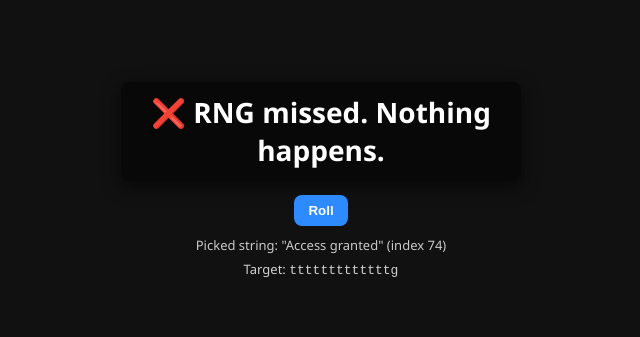
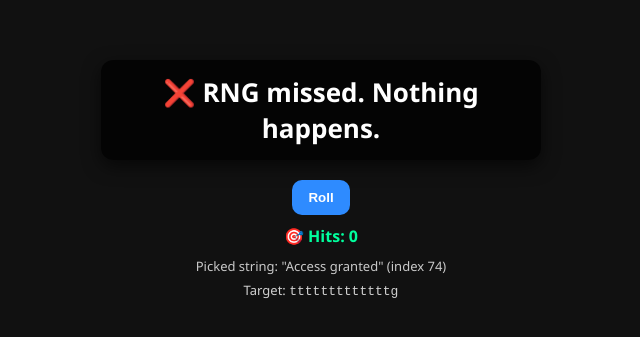
Before and after one commit to Criptism/RobloxScripts, a plain HTML site: page IMPORTANT/index.html in a window 1280 px wide. Shown: the part 221-558 px from the top of the page, without its empty margins (319-959 px from the left). Drawn offline with Linux system fonts and the light colour scheme.

Commit message:
Enhance RNG GUI with counter and styling updates
Updated title and styling for improved UI. Added a counter for hits on the RNG.

```diff
--- a/IMPORTANT/index.html
+++ b/IMPORTANT/index.html
@@ -3,7 +3,7 @@
 <head>
   <meta charset="utf-8" />
   <meta name="viewport" content="width=device-width,initial-scale=1" />
-  <title>RNG GUI (100 Strings)</title>
+  <title>RNG GUI (100 Strings + Counter)</title>
   <style>
     html,body{
       height:100%;
@@ -18,21 +18,26 @@
 
     .container{
       text-align:center;
+      display:flex;
+      flex-direction:column;
+      align-items:center;
+      justify-content:center;
     }
 
     .label {
       width: 400px;
-      height: 100px;
+      min-height: 80px;
       display:flex;
       align-items:center;
       justify-content:center;
-      margin: 0 auto 14px auto;
-      background: rgba(0,0,0,0.55);
-      border-radius: 8px;
+      margin-bottom: 20px;
+      background: rgba(0,0,0,0.75);
+      border-radius: 12px;
       font-weight:700;
-      font-size: clamp(18px, 3.5vw, 28px);
-      box-shadow: 0 6px 18px rgba(0,0,0,0.6), inset 0 1px 0 rgba(255,255,255,0.02);
+      font-size: clamp(18px, 3.5vw, 26px);
+      box-shadow: 0 6px 18px rgba(0,0,0,0.6);
       user-select: none;
+      padding: 10px 20px;
     }
 
     .sub {
@@ -42,64 +47,65 @@
     }
 
     button {
-      padding: 8px 14px;
-      border-radius: 8px;
+      padding: 10px 16px;
+      border-radius: 10px;
       border: 0;
       background: #2e8bff;
       color: #fff;
       font-weight:600;
       cursor:pointer;
+      transition: background 0.15s;
     }
 
+    button:hover { background: #1c70d8; }
     button:active { transform: translateY(1px); }
+
     .picked {
       margin-top: 10px;
       font-size: 13px;
       opacity: 0.9;
       color: #ddd;
     }
+
+    .counter {
+      margin-top: 10px;
+      font-size: 16px;
+      color: #00ff9d;
+      font-weight: 600;
+    }
   </style>
 </head>
 <body>
   <div class="container">
     <div id="label" class="label">...</div>
-    <div>
-      <button id="rollBtn">Roll</button>
-    </div>
+    <button id="rollBtn">Roll</button>
+    <div id="counter" class="counter">🎯 Hits: 0</div>
     <div id="picked" class="picked" aria-live="polite"></div>
     <div class="sub">Target: <code>tttttttttttttg</code></div>
   </div>
 
   <script>
-    // Generate 100 random strings + your target
     const strings = [
-      "tttttttttttttg", // target
-      "Yes!", "No!", "Maybe...", "Hmm...", "Error: undefined", "Success!",
-      "Try again later", "Absolutely!", "Probably not", "Wait—what?",
-      "Loading...", "Done!", "Calculating...", "Processing...",
-      "Lucky guess?", "Better luck next time!", "Not today", "Whoops!",
-      "Yesn't", "Why tho?", "You wish!", "Suspicious...", "Almost!", "Retry?",
-      "Boom!", "Kaboom!", "System overloaded", "404 Not Found",
-      "Approved", "Denied", "Granted", "Refused", "It’s fate!", "Coin flip...",
-      "Heads!", "Tails!", "Yup", "Nope", "Try harder!", "L",
-      "W", "Maybe later", "Hmmmm", "Suspense...", "Wait for it...", "Ha!",
-      "Glitched?", "Randomized!", "Pick again", "Recalculating...",
-      "Deja vu", "In progress...", "Pending...", "Done already?", "Yay!",
-      "Bruh", "Seriously?", "Hmm.", "Oh no", "Oh yes", "Why not?",
-      "Wait...", "Processing error", "Debugging...", "Restart required",
-      "Rebooting...", "Reticulating splines...", "Loading data...",
-      "Success!!", "Try one more time", "No signal", "Powering up...",
-      "Access granted", "Access denied", "Hello world!", "Ping!", "Pong!",
-      "Beep boop", "Calculating odds...", "Luck = 0", "Luck = 100",
-      "This is fine", "That’s illegal", "Corrupted", "Rewriting reality...",
-      "You saw nothing", "RNG loves you", "RNG hates you", "Neutral outcome",
-      "Cosmic balance...", "Out of bounds", "Random seed", "Try again?",
-      "Maybe yes", "Maybe no", "Quantum fluctuation", "Entropy rising..."
+      "tttttttttttttg", "Yes!", "No!", "Maybe...", "Hmm...", "Error: undefined", "Success!",
+      "Try again later", "Absolutely!", "Probably not", "Wait—what?", "Loading...", "Done!",
+      "Calculating...", "Processing...", "Lucky guess?", "Better luck next time!", "Not today",
+      "Whoops!", "Yesn't", "Why tho?", "You wish!", "Suspicious...", "Almost!", "Retry?",
+      "Boom!", "Kaboom!", "System overloaded", "404 Not Found", "Approved", "Denied", "Granted",
+      "Refused", "It’s fate!", "Coin flip...", "Heads!", "Tails!", "Yup", "Nope", "Try harder!",
+      "L", "W", "Maybe later", "Hmmmm", "Suspense...", "Wait for it...", "Ha!", "Glitched?",
+      "Randomized!", "Pick again", "Recalculating...", "Deja vu", "In progress...", "Pending...",
+      "Done already?", "Yay!", "Bruh", "Seriously?", "Hmm.", "Oh no", "Oh yes", "Why not?",
+      "Wait...", "Processing error", "Debugging...", "Restart required", "Rebooting...",
+      "Reticulating splines...", "Loading data...", "Success!!", "Try one more time", "No signal",
+      "Powering up...", "Access granted", "Access denied", "Hello world!", "Ping!", "Pong!",
+      "Beep boop", "Calculating odds...", "Luck = 0", "Luck = 100", "This is fine",
+      "That’s illegal", "Corrupted", "Rewriting reality...", "You saw nothing", "RNG loves you",
+      "RNG hates you", "Neutral outcome", "Cosmic balance...", "Out of bounds", "Random seed",
+      "Try again?", "Maybe yes", "Maybe no", "Quantum fluctuation", "Entropy rising..."
     ];
 
     const TARGET = "tttttttttttttg";
 
-    // Secure random integer
     function randomIndex(max) {
       if (window.crypto && window.crypto.getRandomValues) {
         const arr = new Uint32Array(1);
@@ -111,6 +117,9 @@
     const labelEl = document.getElementById('label');
     const pickedEl = document.getElementById('picked');
     const rollBtn = document.getElementById('rollBtn');
+    const counterEl = document.getElementById('counter');
+
+    let hitCount = 0;
 
     function rollOnce() {
       const idx = randomIndex(strings.length);
@@ -118,11 +127,13 @@
 
       if (picked === TARGET) {
         labelEl.textContent = "🎯 RNG hit! The target string was picked!";
+        hitCount++;
       } else {
         labelEl.textContent = "❌ RNG missed. Nothing happens.";
       }
 
-      pickedEl.textContent = 'Picked string: "' + picked + '" (index ' + (idx+1) + ')';
+      pickedEl.textContent = 'Picked string: "' + picked + '" (index ' + (idx + 1) + ')';
+      counterEl.textContent = `🎯 Hits: ${hitCount}`;
     }
 
     rollBtn.addEventListener('click', rollOnce);
```
